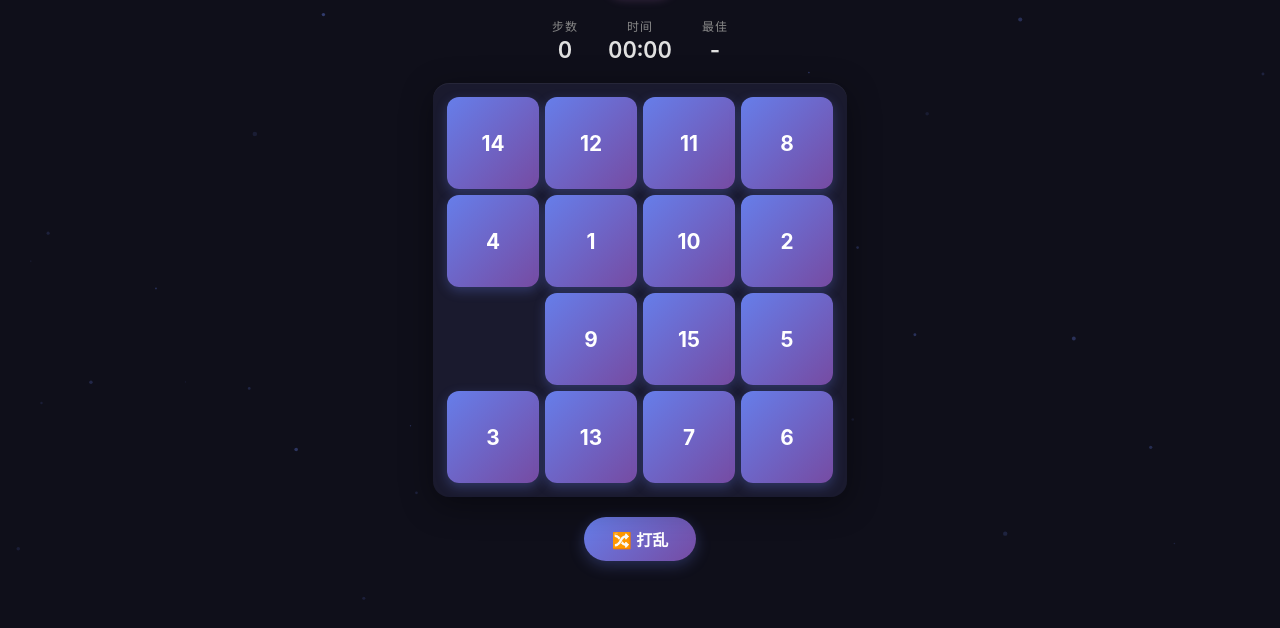
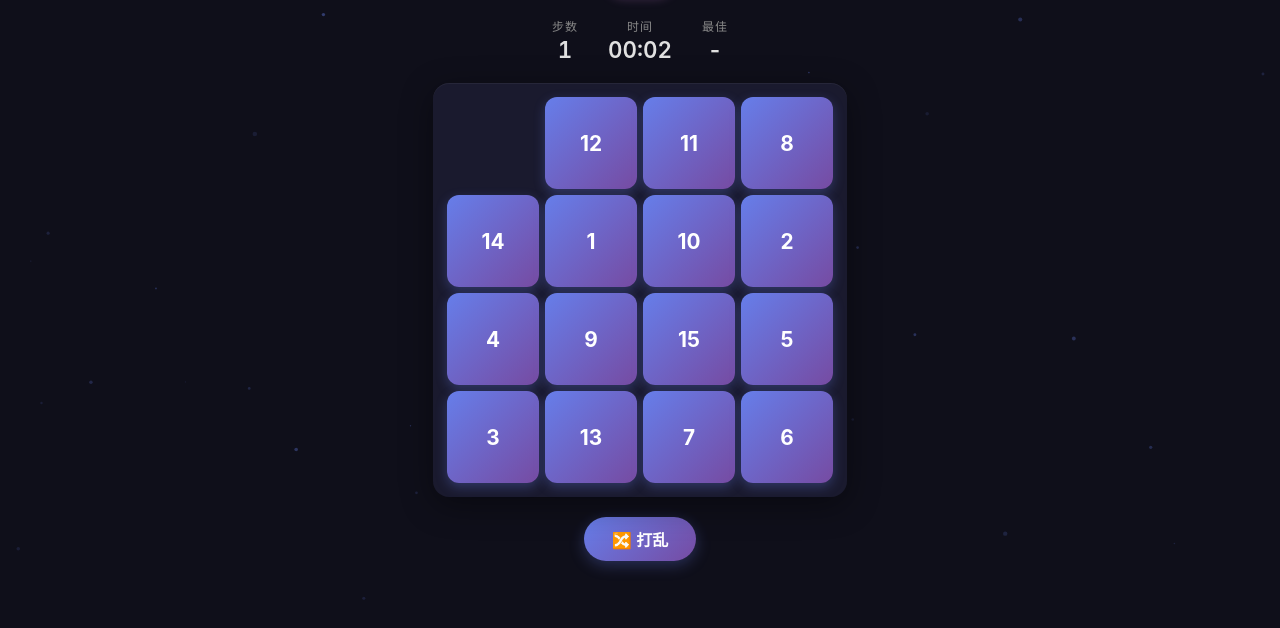
Before and after one commit to xiangjianan/huarong-puzzle, a plain HTML site: page index.html in a window 1280 px wide. Both pictures are taken after a click on the element "14". Shown: the part 172-800 px from the top of the page. Drawn offline with Linux system fonts and the light colour scheme.

Commit message:
fix: 支持同行/同列方块一键滑动

```diff
--- a/index.html
+++ b/index.html
@@ -335,10 +335,24 @@
     const emptyIdx = tiles.indexOf(0);
     const row = Math.floor(idx / size), col = idx % size;
     const eRow = Math.floor(emptyIdx / size), eCol = emptyIdx % size;
-    const dist = Math.abs(row - eRow) + Math.abs(col - eCol);
-    if (dist !== 1) return;
 
-    [tiles[idx], tiles[emptyIdx]] = [tiles[emptyIdx], tiles[idx]];
+    // 只允许同行或同列的方块滑动
+    if (row !== eRow && col !== eCol) return;
+    if (row === eRow && col === eCol) return;
+
+    // 将空格和目标之间的所有方块滑动一格
+    if (row === eRow) {
+      const step = col > eCol ? 1 : -1;
+      for (let c = eCol; c !== col; c += step) {
+        [tiles[row * size + c], tiles[row * size + c + step]] = [tiles[row * size + c + step], tiles[row * size + c]];
+ }
+    } else {
+      const step = row > eRow ? 1 : -1;
+      for (let r = eRow; r !== row; r += step) {
+        [tiles[r * size + col], tiles[(r + step) * size + col]] = [tiles[(r + step) * size + col], tiles[r * size + col]];
+      }
+    }
+
     moves++;
     movesEl.textContent = moves;
 
```
